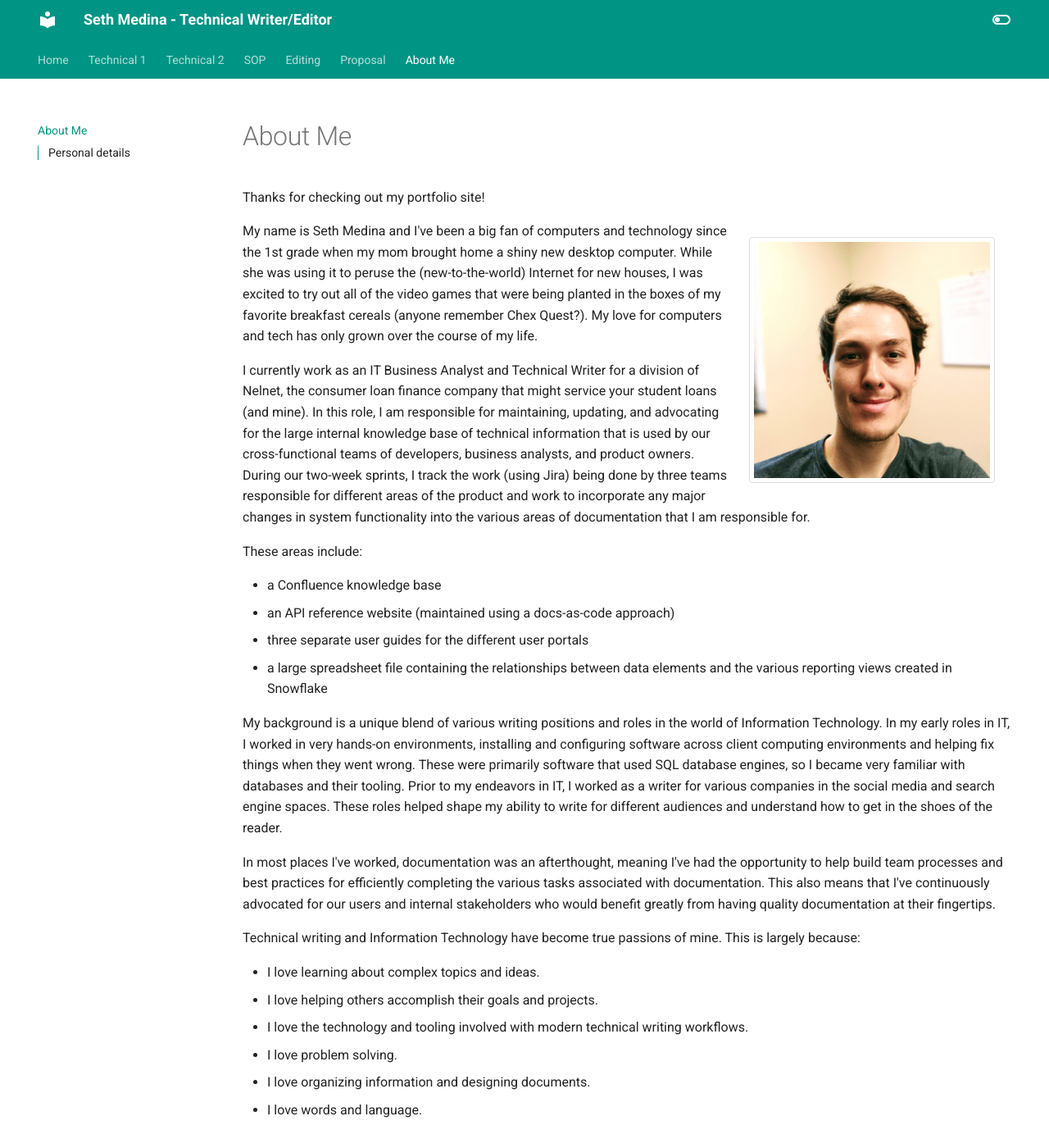
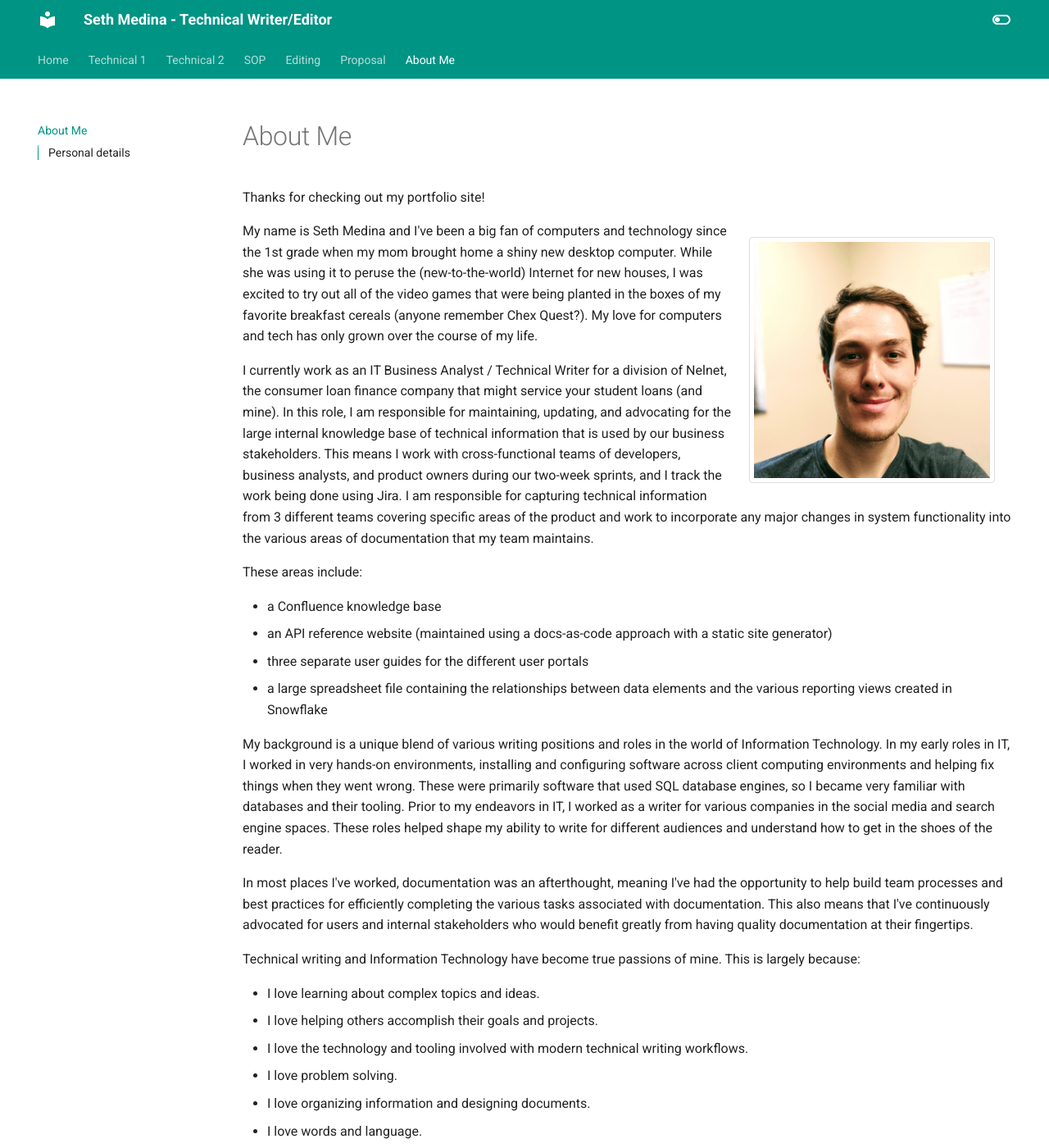
Before and after one commit to medinast21/medina-portfolio, an MkDocs documentation site: the page built from docs/AboutMe.md, in a window 1280 px wide and 1400 px high. Shown: the whole window at 82% size. Built offline with MkDocs 1.6.1 and Material for MkDocs 9.7.7, drawn with Linux system fonts in a browser that asks for light colours; some of the changed text lies outside the part shown.

Commit message:
Update index + aboutme

```diff
--- a/docs/AboutMe.md
+++ b/docs/AboutMe.md
@@ -20,18 +20,18 @@ img {
 
 My name is Seth Medina and I've been a big fan of computers and technology since the 1st grade when my mom brought home a shiny new desktop computer. While she was using it to peruse the (new-to-the-world) Internet for new houses, I was excited to try out all of the video games that were being planted in the boxes of my favorite breakfast cereals (anyone remember Chex Quest?). My love for computers and tech has only grown over the course of my life.
 
-I currently work as an IT Business Analyst and Technical Writer for a division of Nelnet, the consumer loan finance company that might service your student loans (and mine). In this role, I am responsible for maintaining, updating, and advocating for the large internal knowledge base of technical information that is used by our cross-functional teams of developers, business analysts, and product owners. During our two-week sprints, I track the work (using Jira) being done by three teams responsible for different areas of the product and work to incorporate any major changes in system functionality into the various areas of documentation that I am responsible for.
+I currently work as an IT Business Analyst / Technical Writer for a division of Nelnet, the consumer loan finance company that might service your student loans (and mine). In this role, I am responsible for maintaining, updating, and advocating for the large internal knowledge base of technical information that is used by our business stakeholders. This means I work with cross-functional teams of developers, business analysts, and product owners during our two-week sprints, and I track the work being done using Jira. I am responsible for capturing technical information from 3 different teams covering specific areas of the product and work to incorporate any major changes in system functionality into the various areas of documentation that my team maintains.
 
 These areas include:
 
 * a Confluence knowledge base
-* an API reference website (maintained using a docs-as-code approach)
+* an API reference website (maintained using a docs-as-code approach with a static site generator)
 * three separate user guides for the different user portals
 * a large spreadsheet file containing the relationships between data elements and the various reporting views created in Snowflake
 
 My background is a unique blend of various writing positions and roles in the world of Information Technology. In my early roles in IT, I worked in very hands-on environments, installing and configuring software across client computing environments and helping fix things when they went wrong. These were primarily software that used SQL database engines, so I became very familiar with databases and their tooling. Prior to my endeavors in IT, I worked as a writer for various companies in the social media and search engine spaces. These roles helped shape my ability to write for different audiences and understand how to get in the shoes of the reader.
 
-In most places I've worked, documentation was an afterthought, meaning I've had the opportunity to help build team processes and best practices for efficiently completing the various tasks associated with documentation. This also means that I've continuously advocated for our users and internal stakeholders who would benefit greatly from having quality documentation at their fingertips.
+In most places I've worked, documentation was an afterthought, meaning I've had the opportunity to help build team processes and best practices for efficiently completing the various tasks associated with documentation. This also means that I've continuously advocated for users and internal stakeholders who would benefit greatly from having quality documentation at their fingertips.
 
 Technical writing and Information Technology have become true passions of mine. This is largely because:
 
```
Also changed, not shown: other parts of docs/AboutMe.md (+1 -1 lines), docs/index.md (+1 -1 lines).
